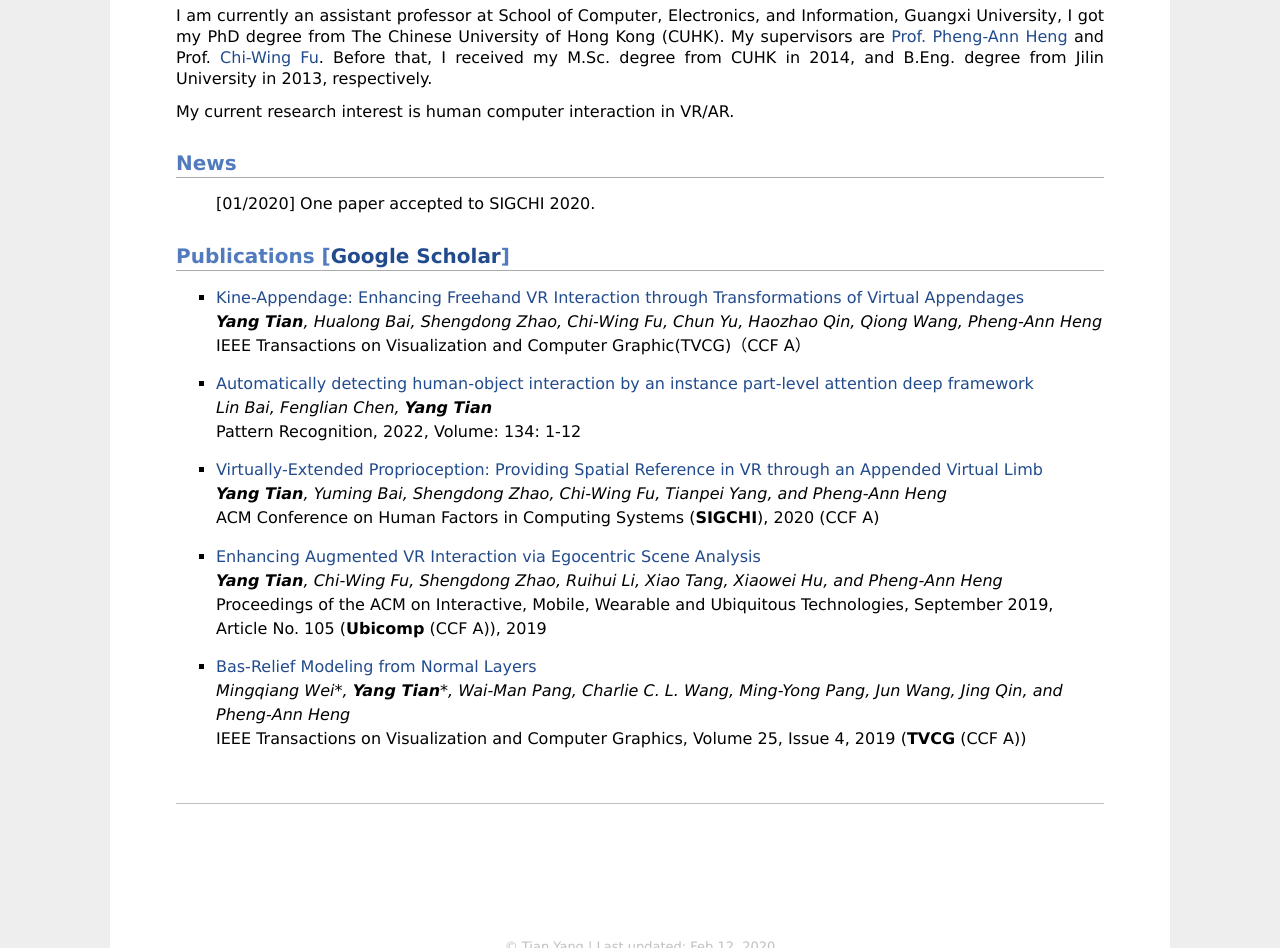
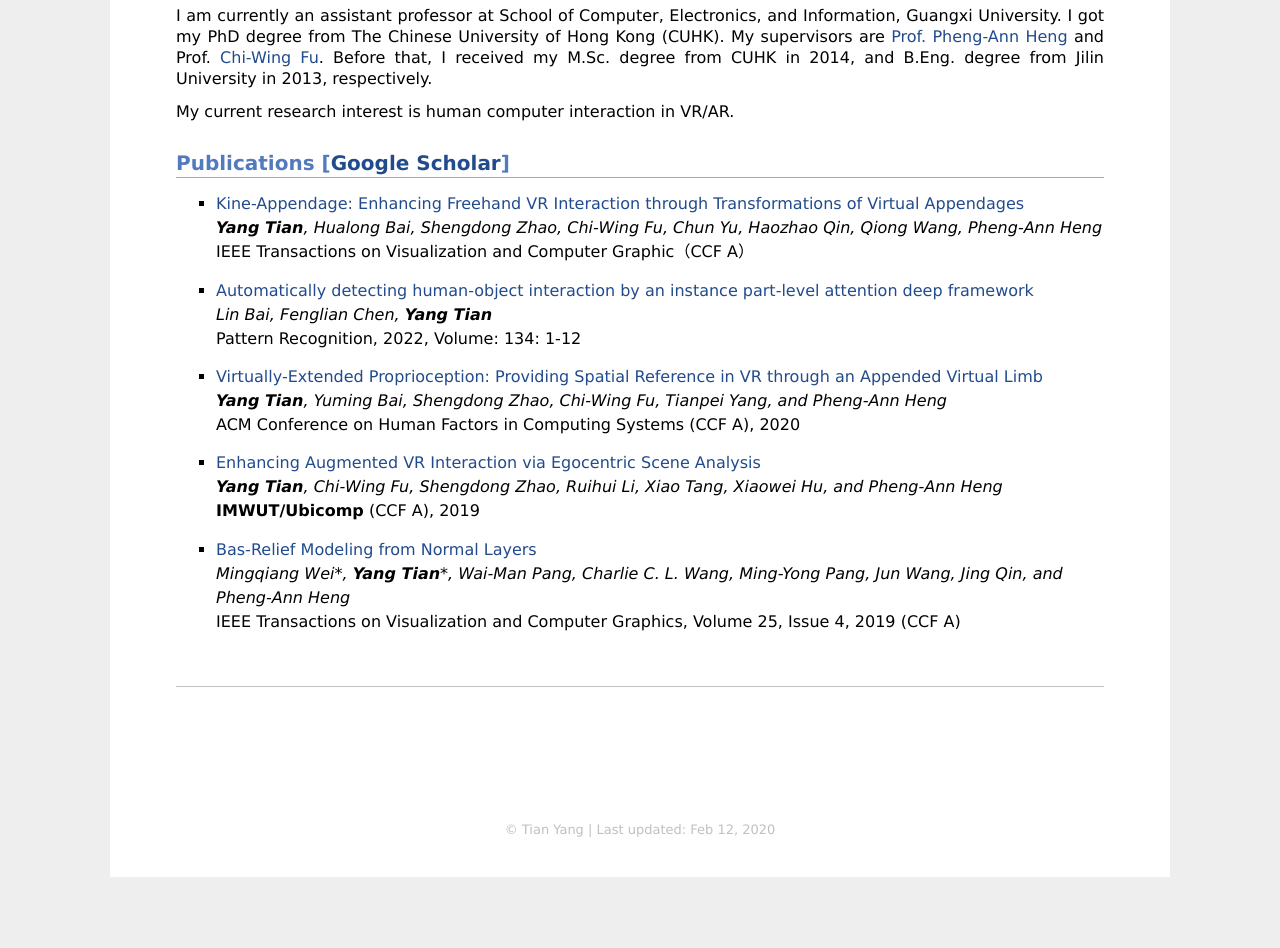
Before and after one commit to yang-tian-hzy/yang-tian-hzy.github.io, a plain HTML site: page index.html in a window 1280 px wide. Shown: the part 540-1488 px from the top of the page. After the commit the page ends 1447 px from the top, so only its background shows below. Drawn offline with Linux system fonts and the light colour scheme.

Commit message:
Update index.html

```diff
--- a/index.html
+++ b/index.html
@@ -54,7 +54,7 @@
 <br>
 <br>
 <p style="text-align:justify" ;=""><font face="Verdana">
-	I am currently an assistant professor at School of Computer, Electronics, and Information, Guangxi University</a>,
+	I am currently an assistant professor at School of Computer, Electronics, and Information, Guangxi University</a>.
 	I got my PhD degree from The Chinese University of Hong Kong (CUHK)</a>. My supervisors are <a href="http://www.cse.cuhk.edu.hk/~pheng/" target="_blank"> Prof. Pheng-Ann Heng</a> and Prof. <a href="https://www.cse.cuhk.edu.hk/~cwfu/" target="_blank"> Chi-Wing Fu</a>.
 	Before that, I received my M.Sc. degree from CUHK in 2014, and B.Eng. degree from Jilin University in 2013, respectively.
 </font></p>
@@ -62,15 +62,6 @@
 	My current research interest is human computer interaction in VR/AR.
 </font></p>
 
-
-<h2><font face="Verdana"> News </font></h2>
-<ul style="list-style-type:none">
-	<li>
-   <p style="margin-left: 0px; line-height: 150%; margin-top: 8px; margin-bottom: 8px;"><font face="Verdana" size="3">
-      [01/2020] One paper accepted to SIGCHI 2020. <br>
-   </font></p>
-	</li>
-</ul>
 
 
 
@@ -81,7 +72,7 @@
 <li> <p style="margin-left: 0px; line-height: 150%; margin-top: 10px; margin-bottom: 10px;"><font face="Verdana" size="3">
 			 <a href="https://dl.acm.org/doi/10.1109/TVCG.2022.3230746" target="_blank"> Kine-Appendage: Enhancing Freehand VR Interaction through Transformations of Virtual Appendages</a>  <br>
          <i>  <b>Yang Tian</b>, Hualong Bai, Shengdong Zhao, Chi-Wing Fu, Chun Yu, Haozhao Qin, Qiong Wang, Pheng-Ann Heng </i><br>
-           IEEE Transactions on Visualization and Computer Graphic(TVCG)（CCF A） <br>
+           IEEE Transactions on Visualization and Computer Graphic（CCF A） <br>
       </font>
 
      </p> </li>
@@ -97,7 +88,7 @@
 <li> <p style="margin-left: 0px; line-height: 150%; margin-top: 10px; margin-bottom: 10px;"><font face="Verdana" size="3">
 			 <a href="https://dl.acm.org/doi/abs/10.1145/3313831.3376557" target="_blank"> Virtually-Extended Proprioception: Providing Spatial Reference in VR through an Appended Virtual Limb</a>  <br>
          <i>   <b>Yang Tian</b>, Yuming Bai, Shengdong Zhao, Chi-Wing Fu, Tianpei Yang, and Pheng-Ann Heng </i><br>
-           ACM Conference on Human Factors in Computing Systems (<b>SIGCHI</b>), 2020 (CCF A) <br>
+           ACM Conference on Human Factors in Computing Systems (CCF A), 2020 <br>
       </font>
 
      </p> </li>
@@ -105,7 +96,7 @@
  <li> <p style="margin-left: 0px; line-height: 150%; margin-top: 10px; margin-bottom: 10px;"><font face="Verdana" size="3">
            <a href="https://dl.acm.org/doi/10.1145/3351263" target="_blank"> Enhancing Augmented VR Interaction via Egocentric Scene Analysis</a>  <br>
      <i>   <b>Yang Tian</b>, Chi-Wing Fu, Shengdong Zhao, Ruihui Li, Xiao Tang, Xiaowei Hu, and Pheng-Ann Heng</i><br>
-              Proceedings of the ACM on Interactive, Mobile, Wearable and Ubiquitous Technologies, September 2019, Article No. 105  (<b>Ubicomp</b> (CCF A)), 2019 <br>
+              <b>IMWUT/Ubicomp</b>  (CCF A), 2019 <br>
      </font>
      </p> </li>
 
@@ -113,7 +104,7 @@
             <a href="https://ieeexplore.ieee.org/document/8322258" target="_blank">Bas-Relief Modeling from Normal Layers</a>  <br>
      <i>   Mingqiang Wei*, <b>Yang Tian</b>*, Wai-Man Pang,
 Charlie C. L. Wang, Ming-Yong Pang, Jun Wang, Jing Qin, and Pheng-Ann Heng</i><br>
-              IEEE Transactions on Visualization and Computer Graphics, Volume 25, Issue 4, 2019 (<b>TVCG</b>  (CCF A))<br>
+              IEEE Transactions on Visualization and Computer Graphics, Volume 25, Issue 4, 2019  (CCF A)<br>
      </font>
      </p> </li>
 
```
